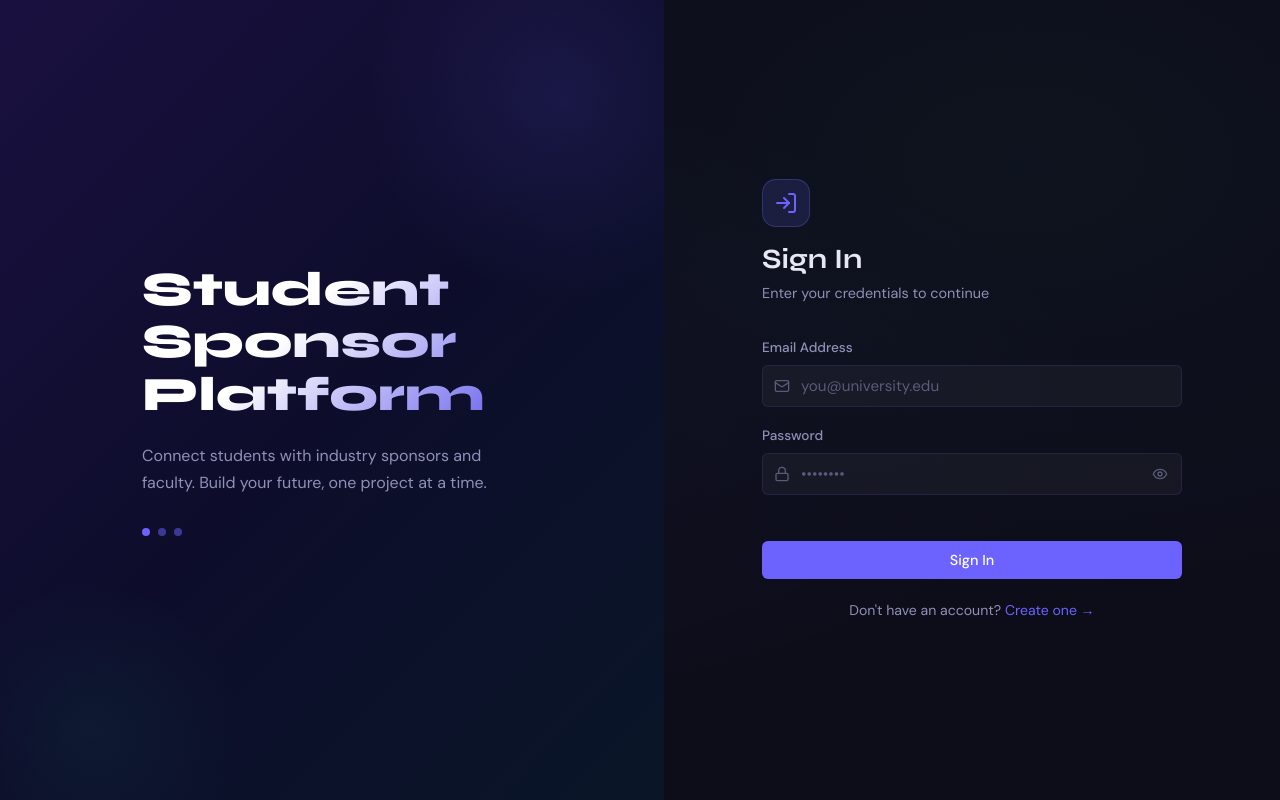
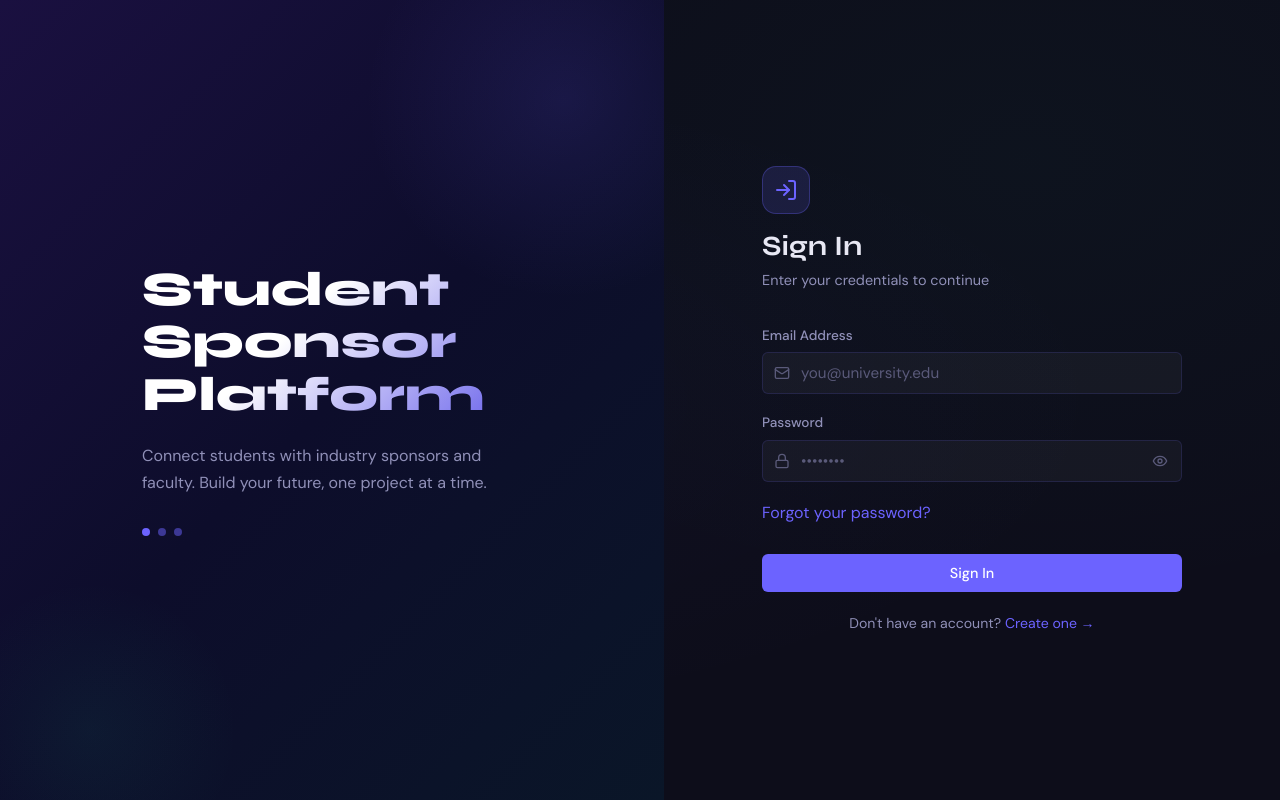
Before and after one commit to swatishe/student_sponsor_platform-frontend, a React (Vite) app: page /login in a window 1280 px wide. Built offline with nearby package versions, Linux system fonts and the light colour scheme; no server answers.

Commit message:
forgot password changes

```diff
--- a/src/pages/auth/LoginPage.jsx
+++ b/src/pages/auth/LoginPage.jsx
@@ -71,9 +71,9 @@ export default function LoginPage() {
             </div>
 
             {/* NOTE: Forgot password link - This will be uncommented once feature is implemented at the backend*/}
-            {/* <Link to="/forgot-password" className={styles.forgotLink}>
+            <Link to="/forgot-password" className={styles.forgotLink}>
               Forgot your password?
-            </Link> */}
+            </Link>
 
             <div style={{ height: 20 }} />
 
```
